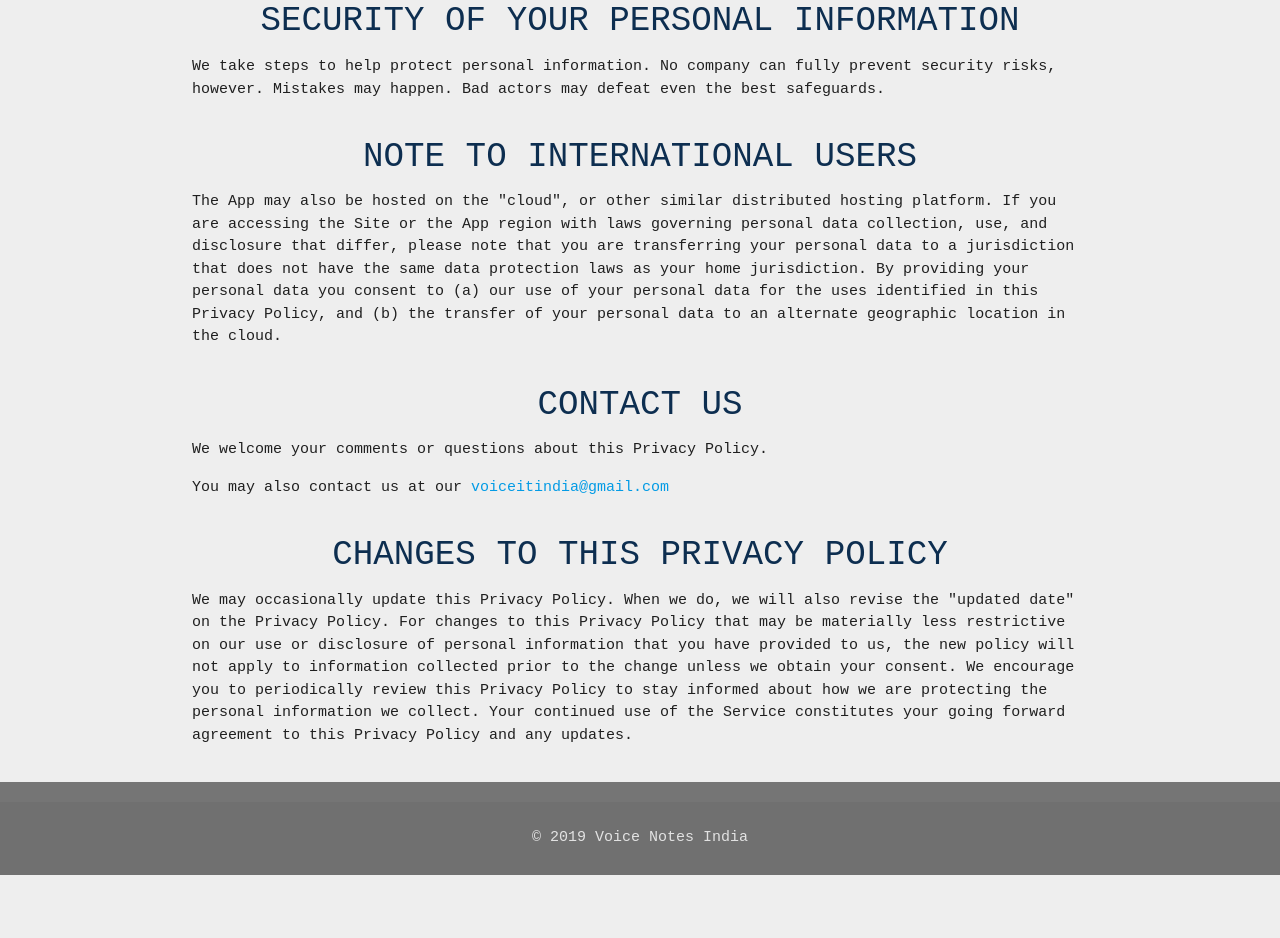
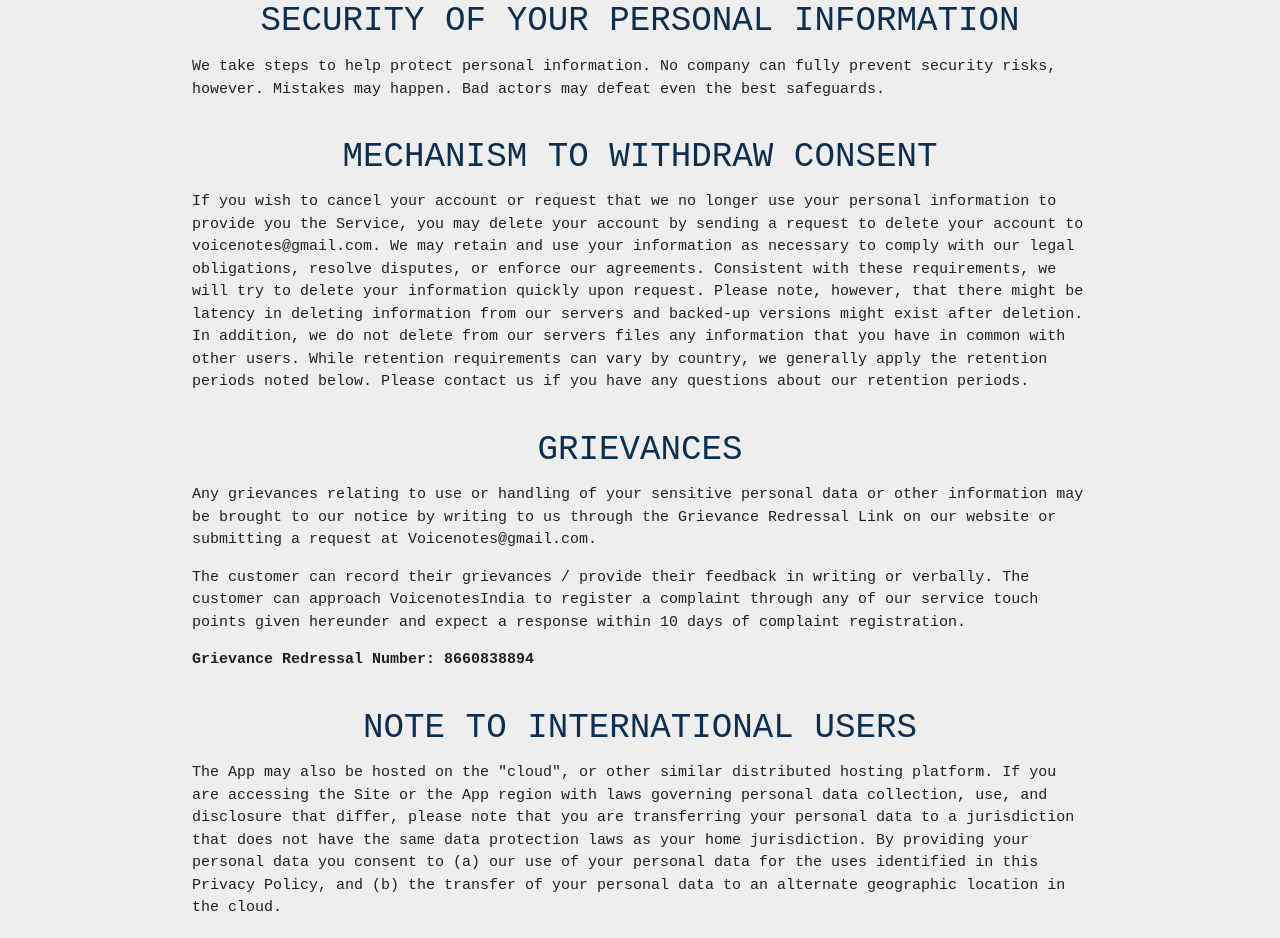
Before and after one commit to voicenotesindia/voicenotesindia.github.io, a plain HTML site: page index.html in a window 1280 px wide. Shown: the part 3416-4354 px from the top of the page. Before the commit the page ends 4291 px from the top, so only its background shows below. Drawn offline with nearby package versions, Linux system fonts and the light colour scheme.

Commit message:
added new policy lines :

```diff
--- a/index.html
+++ b/index.html
@@ -136,6 +136,22 @@
                 </div>
 
                 <div class="row">
+                    <h4 class="sub_title">MECHANISM TO WITHDRAW CONSENT</h4>
+                    <p>If you wish to cancel your account or request that we no longer use your personal information to provide you the Service, you may delete your account by sending a request to delete your account to voicenotes@gmail.com. We may retain and use your information as necessary to comply with our legal obligations, resolve disputes, or enforce our agreements. Consistent with these requirements, we will try to delete your information quickly upon request. Please note, however, that there might be latency in deleting information from our servers and backed-up versions might exist after deletion. In addition, we do not delete from our servers files any information that you have in common with other users. While retention requirements can vary by country, we generally apply the retention periods noted below. Please contact us if you have any questions about our retention periods.
+                    </p>
+                </div>
+
+                <div class="row">
+                    <h4 class="sub_title">GRIEVANCES</h4>
+                    <p>Any grievances relating to use or handling of your sensitive personal data or other information may be brought to our notice by writing to us through the Grievance Redressal Link on our website or submitting a request at Voicenotes@gmail.com.</p>
+                    <p>The customer can record their grievances / provide their feedback in writing or verbally. The customer can approach VoicenotesIndia to register a complaint through any of our service touch points given hereunder and expect a response within 10 days of complaint registration.
+                    </p>
+                    <p><b>Grievance Redressal Number:
+                        8660838894</b>
+                        </p>
+                </div>
+
+                <div class="row">
                         <h4 class="sub_title">NOTE TO INTERNATIONAL USERS</h4>
                         <p>The App may also be hosted on the "cloud", or other similar distributed hosting platform. If you are accessing the Site or the App region with laws governing personal data collection, use, and disclosure that differ, please note that you are transferring your personal data to a jurisdiction that does not have the same data protection laws as your home jurisdiction. By providing your personal data you consent to (a) our use of your personal data for the uses identified in this Privacy Policy, and (b) the transfer of your personal data to an alternate geographic location in the cloud.
                             </p>
```
